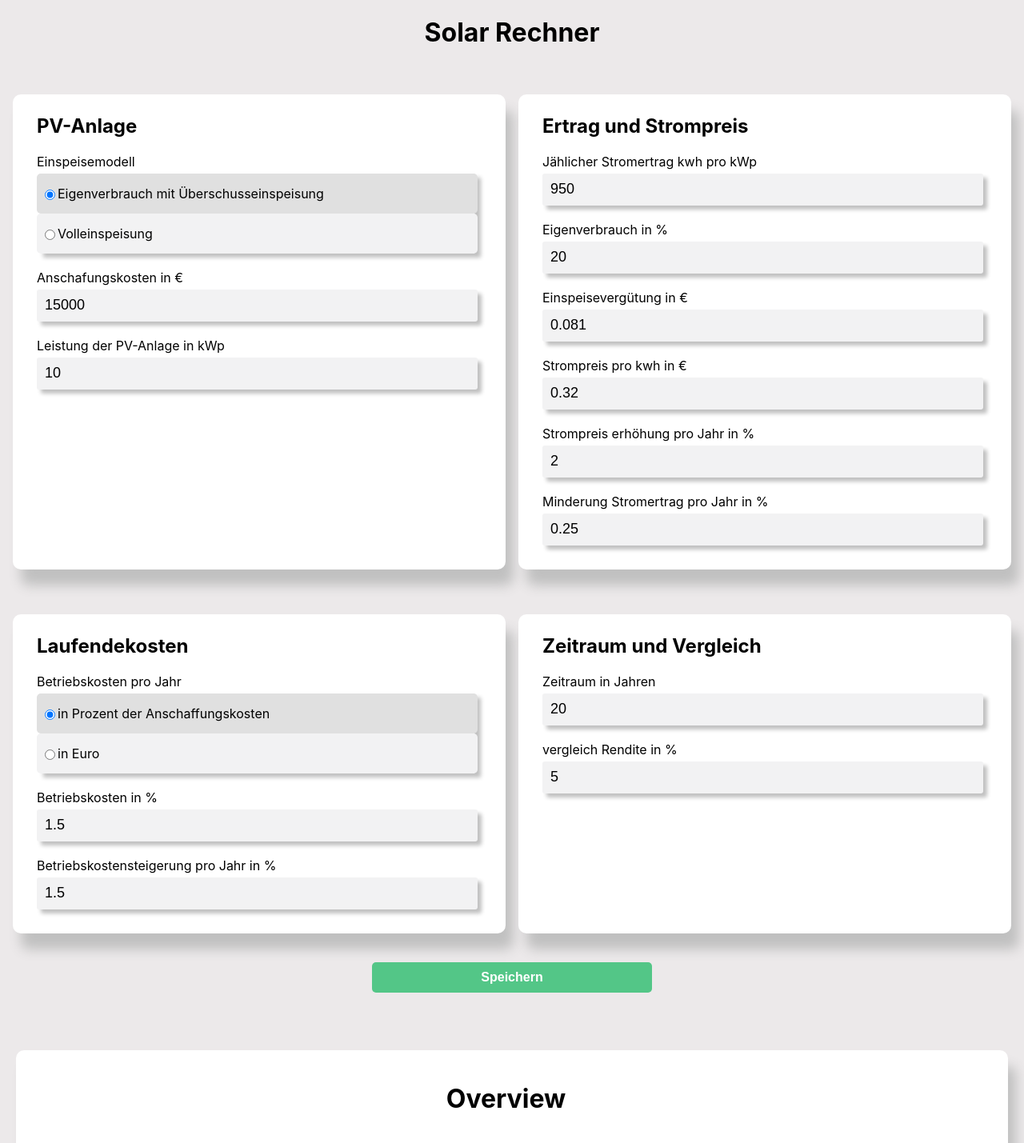
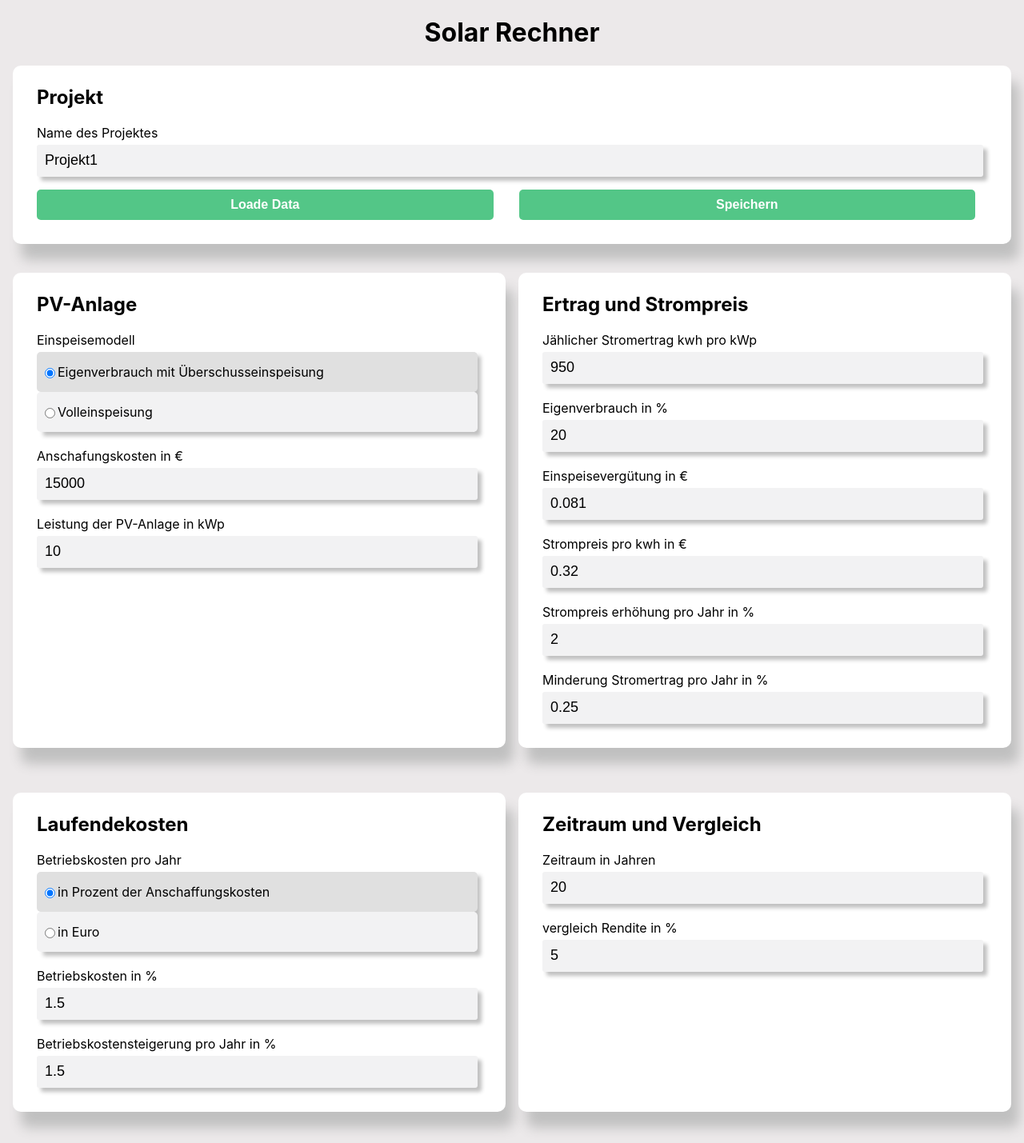
Before and after one commit to Julius1111/Solarrechner, a React (Create React App) app: page / in a window 1280 px wide. Shown: the top 1429 px of the page at 80% size. Built offline with nearby package versions, Linux system fonts and the light colour scheme.

Commit message:
Imlement SaveProjekts

```diff
--- a/src/Components/Auswertung/auswertung.jsx
+++ b/src/Components/Auswertung/auswertung.jsx
@@ -4,6 +4,7 @@ import './auswertung.css';
 
 
 const Auswertung = ({ data}) => {
+  try{
     const chartData = data.jahr.map((year, index) => ({
         jahr: year,
         gesErzeugtStrom: data.gesErzeugtStrom[index].toFixed(),
@@ -17,6 +18,7 @@ const Auswertung = ({ data}) => {
         vergleichRendite: data.vergleichRendite[index].toFixed(),
         ohne_Rendite: data.vergleichRenditeKonto[index].toFixed(),
     }));
+
 
     function formatCurrency(value) {
         return new Intl.NumberFormat('de-DE', { style: 'currency', currency: 'EUR' }).format(value);
@@ -141,7 +143,6 @@ const Auswertung = ({ data}) => {
           <ReferenceLine y={0} stroke="#000" />
           <Bar dataKey="Überschuss_in_Euro" stackId="a" fill="#7768AE" />
           <Bar dataKey="Betriebskosten_in_Euro" stackId="a" fill="#ff7300" />
-          {/*<!--<Bar dataKey="gesErtrag" fill="#b4b4bc" /> */}
         </BarChart>
       </ResponsiveContainer>
 
@@ -193,10 +194,11 @@ const Auswertung = ({ data}) => {
         </LineChart>
       </ResponsiveContainer>
 
-
         </div>
       </div>
     );
+  }
+  catch{}
 }
 
 export default Auswertung;
--- a/src/Components/CalculatorContext.js
+++ b/src/Components/CalculatorContext.js
@@ -1,4 +1,4 @@
-import React, { createContext, useState, useContext } from 'react';
+import React, { createContext, useState, useContext, useEffect } from 'react';
 
 // Context erstellen
 const CalculatorContext = createContext();
@@ -6,6 +6,7 @@ const CalculatorContext = createContext();
 // Provider erstellen
 export const CalculatorProvider = ({ children }) => {
   // Zustandsvariablen
+  const [idProjekt, setIdProjekt] = useState("Projekt1");
   const [isError, setIsError] = useState(false);
   const [einspeiseModell, setEinspeiseModell] = useState('0');
   const [gesKosten, setGesKosten] = useState(15000);
@@ -25,7 +26,7 @@ export const CalculatorProvider = ({ children }) => {
 
   // Berrechnerte Daten
   const [calculatedData, setCalculatedData] = useState({
-    jahr: '',
+    jahr: [],
     gesErzeugtStrom: 0,
     eigErzeugtStrom: 0,
     eigErtrag: 0,
@@ -50,15 +51,85 @@ export const CalculatorProvider = ({ children }) => {
   });
 
 
-
   // Funktion zum Aktualisieren der berechneten Daten
   const updateCalculatedData = (newData) => {
     setCalculatedData(newData);
   };
 
-// Objekt erstellen
-const value = {
+
+const [storeData, setStoreData] = useState([]);
+
+const addOrUpdateData = () => {
+
+  const data = {
+    idProjekt: idProjekt,
+    einspeiseModell: einspeiseModell,
+    gesKosten: gesKosten,
+    leistung: leistung,
+    stromErtrag: stromErtrag,
+    eigenVerbrauch: eigenVerbrauch,
+    einspeiseVergutung: einspeiseVergutung,
+    stromPreis: stromPreis,
+    stromPreisErhohung: stromPreisErhohung,
+    betriebsKosten: betriebsKosten,
+    betriebsKostenErhohung: betriebsKostenErhohung,
+    stromVerlust: stromVerlust,
+    zeitRaum: zeitRaum,
+    vergleichRenditeProzent: vergleichRenditeProzent,
+    betriebsKostenEuroProzent: betriebsKostenEuroProzent,
+    betriebsKostenProzent: betriebsKostenProzent,
+  }
+
+  setStoreData((prevData) => {
+    // Prüfen, ob die ID bereits vorhanden ist
+    const index = prevData.findIndex((storeItem) => storeItem.idProjekt === idProjekt);
+
+    if (index !== -1) {
+      // ID vorhanden, Daten aktualisieren
+      return prevData.map((storeItem) =>
+        storeItem.idProjekt === idProjekt ? { ...storeItem, ...data } : storeItem
+      );
+    } else {
+      // ID nicht gefunden, neues Objekt hinzufügen
+      return [...prevData, data];
+    }
+  });
+
+};
+
+const loadeData = (id) => {
+
+  const index = storeData.findIndex((item) => item.idProjekt === id);
+  const objekt = storeData[index];
+  if (index !== -1) {
+    setIdProjekt(objekt.idProjekt);
+    setEinspeiseModell(objekt.einspeiseModell);
+    setGesKosten(objekt.gesKosten);
+    setLeistung(objekt.leistung);
+    setStromErtrag(objekt.stromErtrag);
+    setEigenVerbrauch(objekt.eigenVerbrauch);
+    setEinspeiseVergutung(objekt.einspeiseVergutung);
+    setStromPreis(objekt.stromPreis);
+    setStromPreisErhohung(objekt.stromPreisErhohung);
+    setBetriebsKosten(objekt.betriebsKosten);
+    setBetriebsKostenErhohung(objekt.betriebsKostenErhohung);
+    setStromVerlust(objekt.stromVerlust);
+    setZeitRaum(objekt.zeitRaum);
+    setVergleichRenditeProzent(objekt.vergleichRenditeProzent);
+    setBetriebsKostenEuroProzent(objekt.betriebsKostenEuroProzent);
+    setBetriebsKostenProzent(objekt.betriebsKostenProzent);
+  }
+}
+
+
+useEffect(() => {
+  console.log('storeData aktualisiert:', storeData);
+}, [storeData]);
+
+  // Objekt erstellen
+  const value = {
     isError, setIsError,
+    idProjekt, setIdProjekt,
     einspeiseModell, setEinspeiseModell,
     gesKosten, setGesKosten,
     leistung, setLeistung,
@@ -74,8 +145,11 @@ const value = {
     vergleichRenditeProzent, setVergleichRenditeProzent,
     betriebsKostenEuroProzent, setBetriebsKostenEuroProzent,
     betriebsKostenProzent, setBetriebsKostenProzent,
-    updateCalculatedData, calculatedData
-};
+    updateCalculatedData, calculatedData,
+    addOrUpdateData,
+    loadeData,
+    storeData
+  };
 
   return (
     <CalculatorContext.Provider value={value}>
--- a/src/Components/inputString/inputString.jsx
+++ b/src/Components/inputString/inputString.jsx
@@ -1,12 +1,18 @@
 import React, { useEffect, useState } from 'react';
 import '../inputNumber/inputNumber.css';
+import { useCalculator } from '../CalculatorContext.js';
 
 const InputString = ({ value, setValue, setIsError }) => {
+
+  const {
+    storeData
+  } = useCalculator();
+
   const [error, setError] = useState('');
 
   const handleChange = (e) => {
     const newValue = e.target.value;
-    setValue(newValue === '' ? '' : parseFloat(newValue)); // Setze den Wert, wenn er nicht leer ist, als float, ansonsten als leeren String
+    setValue(newValue); // Setze den Wert, wenn er nicht leer ist, als float, ansonsten als leeren String
   };
 
   useEffect(() => {
@@ -25,8 +31,15 @@ const InputString = ({ value, setValue, setIsError }) => {
         value={value}
         onChange={handleChange}
         type="text"
+        list='projekts'
       />
       {error && <p className='errorMessage'>{error}</p>}
+
+      <datalist id="projekts">
+        {storeData.map((item, index) => (
+          <option key={index} value={item.idProjekt} />
+        ))}
+      </datalist>
     </div>
   );
 };
--- a/src/Components/rechner/rechner.css
+++ b/src/Components/rechner/rechner.css
@@ -56,27 +56,42 @@
     display: inline-block;
     cursor: pointer;
     transition: background-color 0.3s ease, transform 0.3s ease;
-    max-width: 500px;
-    min-width: 350px
+    width: 100%;
+    max-width: 100%;
   }
 
   /* Button-Hover-Effekt */
   .customButton:hover {
     background-color: #2c8756;
-    transform: scale(1.05);
+    /*transform: scale(1.05); */
   }
 
   .centerButton{
     width: 100%;
     display: flex;
     align-items: center;
-    justify-content: center;
-    flex-direction: column;
-    padding-bottom: 2rem;
+
+    gap: 0 2rem;
+  }
+
+  .margin{
+    margin: 0 1rem;
+  }
+
+  .margin button{
+    margin-top: 1rem;
   }
 
 @media only screen and (max-width: 1000px) {
     .containerInput {
         min-width: 200px;
     }
+
 }
+
+@media only screen and (max-width: 500px) {
+
+    .centerButton{
+        flex-wrap: wrap;
+    }
+}
--- a/src/Components/rechner/rechner.jsx
+++ b/src/Components/rechner/rechner.jsx
@@ -2,12 +2,14 @@ import React from 'react';
 import './rechner.css';
 import InputNumber from '../inputNumber/inputNumber.jsx';
 import InputRadioButton from '../inputRadioButton/inputRadioButton.jsx';
+import InputString from '../inputString/inputString.jsx'
 import { useCalculator } from '../CalculatorContext.js';
 
 const Rechner = () => {
 
     const {
         isError, setIsError,
+        idProjekt, setIdProjekt,
         einspeiseModell, setEinspeiseModell,
         gesKosten, setGesKosten,
         leistung, setLeistung,
@@ -22,7 +24,8 @@ const Rechner = () => {
         zeitRaum, setZeitRaum,
         vergleichRenditeProzent, setVergleichRenditeProzent,
         betriebsKostenEuroProzent, setBetriebsKostenEuroProzent,
-        betriebsKostenProzent, setBetriebsKostenProzent
+        betriebsKostenProzent, setBetriebsKostenProzent,
+        addOrUpdateData, loadeData
       } = useCalculator();
 
 
@@ -32,7 +35,14 @@ const Rechner = () => {
             console.log("error");
             return
         }
+
+        // Speichern der angegebenen Daten mit der Id (Name)
+        addOrUpdateData();
     };
+
+    const handleLoadeData = () => {
+        loadeData(idProjekt);
+    }
 
   return (
     <>
@@ -40,6 +50,20 @@ const Rechner = () => {
         <h1 >Solar Rechner</h1>
     </div>
 
+    <div className='containerInput margin'>
+        <p className='customSchrift'>Projekt</p>
+
+        <div className='rechner_input '>
+            <p>Name des Projektes</p>
+            <InputString value={idProjekt} setValue={setIdProjekt} setIsError={setIsError}></InputString>
+        </div>
+
+        <div className='centerButton'>
+            <button className='customButton' onClick={handleLoadeData}>Loade Data</button>
+            <button className='customButton' onClick={handleCalculation}>Speichern</button>
+        </div>
+
+    </div>
 
     <div className='container_rechner'>
 
@@ -152,11 +176,7 @@ const Rechner = () => {
     </div>
 
     <div className='centerButton'>
-        <button className='customButton' onClick={handleCalculation}>Speichern</button>
 
-        {isError &&
-            <p className='errorMessage'>Bitte alle Felder ausfüllen</p>
-        }
 
     </div>
 
```
